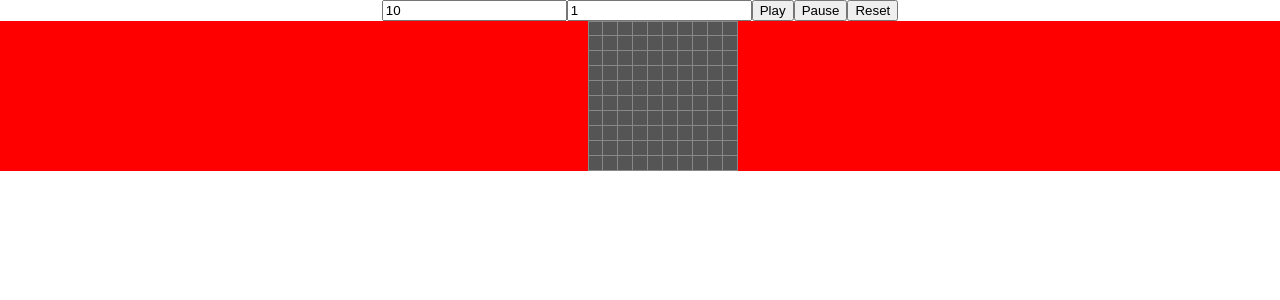
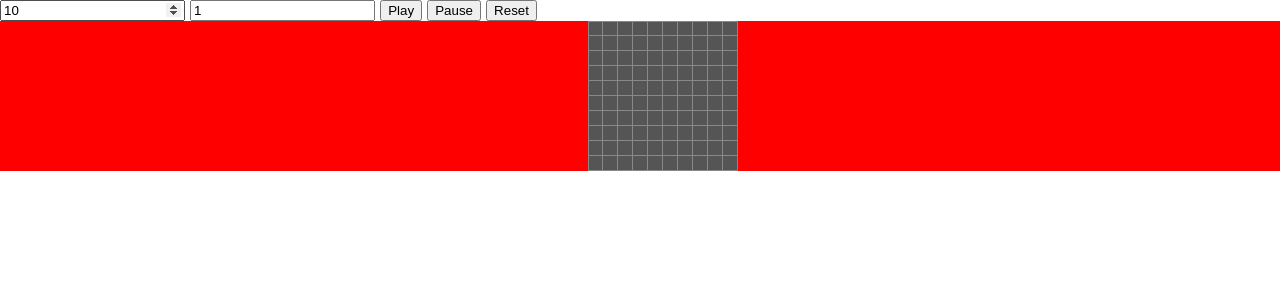
Before and after one commit to ftodoric/cgl-svelte, a SvelteKit app: page / in a window 1280 px wide. Shown: the top 300 px of the page. Built offline with nearby package versions, Linux system fonts and the light colour scheme.

Commit message:
Rename class

```diff
--- a/src/modules/App.svelte
+++ b/src/modules/App.svelte
@@ -91,7 +91,7 @@
 </div>
 
 <style>
-  .controls {
+  .control {
     display: flex;
     justify-content: center;
   }
```
